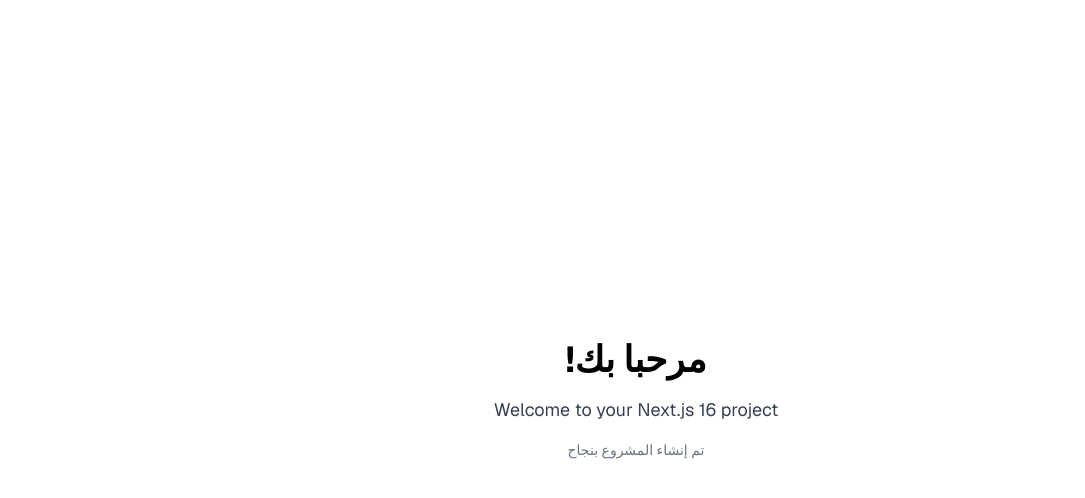
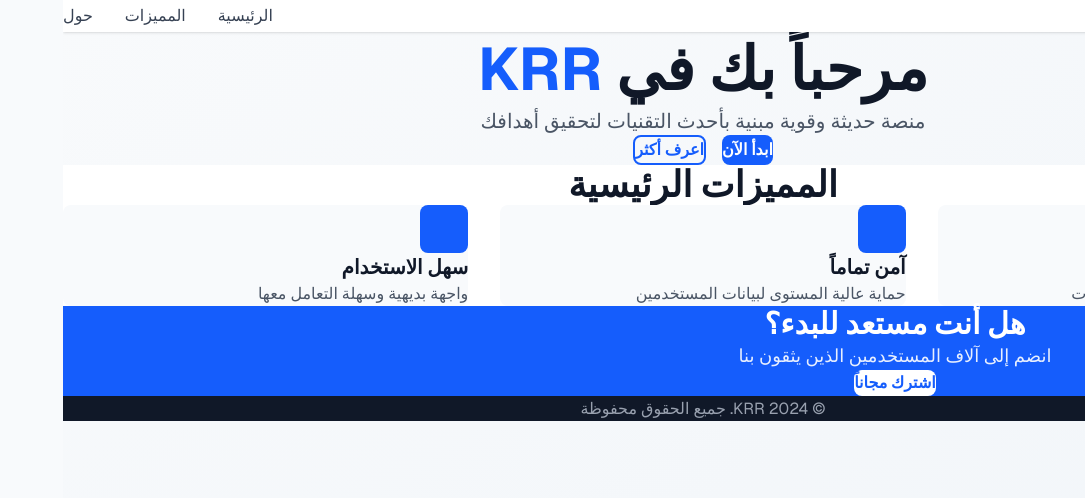
Before and after one commit to badrodzh23-spec/KRR, a Next.js app: page / in a window 1280 px wide. Shown: the top 498 px of the page, without its empty margins (195-1280 px from the left). Built offline with nearby package versions, Linux system fonts and the light colour scheme.

Commit message:
feat: create modern, professional project homepage
Add modern navigation bar, hero section, features cards,
call-to-action section, and professional footer with Arabic support.

```diff
--- a/app/globals.css
+++ b/app/globals.css
@@ -3,18 +3,33 @@
 @theme inline {
   --font-sans: 'Geist', 'Geist Fallback';
   --font-mono: 'Geist Mono', 'Geist Mono Fallback';
+  --color-primary: #2563eb;
   --color-background: #ffffff;
-  --color-foreground: #000000;
+  --color-foreground: #1f2937;
   --color-border: #e5e7eb;
+}
+
+* {
+  margin: 0;
+  padding: 0;
+  box-sizing: border-box;
 }
 
 html {
   -webkit-font-smoothing: antialiased;
   -moz-osx-font-smoothing: grayscale;
+  scroll-behavior: smooth;
 }
 
 body {
-  background-color: white;
-  color: black;
+  background-color: #f8fafc;
+  color: #1f2937;
   font-family: -apple-system, BlinkMacSystemFont, 'Segoe UI', 'Roboto', sans-serif;
+  line-height: 1.6;
 }
+
+@supports (font-variation-settings: normal) {
+  body {
+    font-family: 'Geist', sans-serif;
+  }
+}
--- a/app/page.tsx
+++ b/app/page.tsx
@@ -1,11 +1,75 @@
 export default function Home() {
   return (
-    <main className="flex min-h-screen flex-col items-center justify-center p-24">
-      <div className="text-center space-y-4">
-        <h1 className="text-4xl font-bold">مرحبا بك!</h1>
-        <p className="text-lg text-gray-700">Welcome to your Next.js 16 project</p>
-        <p className="text-sm text-gray-500">تم إنشاء المشروع بنجاح</p>
-      </div>
+    <main className="min-h-screen bg-gradient-to-br from-slate-50 to-slate-100">
+      {/* Navigation */}
+      <nav className="bg-white shadow-sm sticky top-0 z-50">
+        <div className="max-w-7xl mx-auto px-6 py-4 flex items-center justify-between">
+          <div className="text-2xl font-bold text-blue-600">KRR</div>
+          <div className="flex gap-8">
+            <a href="#" className="text-gray-700 hover:text-blue-600 transition">الرئيسية</a>
+            <a href="#" className="text-gray-700 hover:text-blue-600 transition">المميزات</a>
+            <a href="#" className="text-gray-700 hover:text-blue-600 transition">حول</a>
+          </div>
+        </div>
+      </nav>
+
+      {/* Hero Section */}
+      <section className="max-w-7xl mx-auto px-6 py-24 flex flex-col items-center justify-center text-center">
+        <div className="space-y-6 max-w-3xl">
+          <h1 className="text-6xl font-bold text-gray-900 leading-tight">
+            مرحباً بك في <span className="text-blue-600">KRR</span>
+          </h1>
+          <p className="text-xl text-gray-600">
+            منصة حديثة وقوية مبنية بأحدث التقنيات لتحقيق أهدافك
+          </p>
+          <div className="flex gap-4 justify-center pt-4">
+            <button className="bg-blue-600 hover:bg-blue-700 text-white font-semibold py-3 px-8 rounded-lg transition">
+              ابدأ الآن
+            </button>
+            <button className="border-2 border-blue-600 text-blue-600 hover:bg-blue-50 font-semibold py-3 px-8 rounded-lg transition">
+              اعرف أكثر
+            </button>
+          </div>
+        </div>
+      </section>
+
+      {/* Features Section */}
+      <section className="bg-white py-20">
+        <div className="max-w-7xl mx-auto px-6">
+          <h2 className="text-4xl font-bold text-center text-gray-900 mb-16">المميزات الرئيسية</h2>
+          <div className="grid grid-cols-1 md:grid-cols-3 gap-8">
+            {[
+              { title: 'سريع وفعال', description: 'أداء عالي وسرعة فائقة في جميع العمليات' },
+              { title: 'آمن تماماً', description: 'حماية عالية المستوى لبيانات المستخدمين' },
+              { title: 'سهل الاستخدام', description: 'واجهة بديهية وسهلة التعامل معها' },
+            ].map((feature, idx) => (
+              <div key={idx} className="bg-slate-50 p-8 rounded-lg hover:shadow-lg transition">
+                <div className="w-12 h-12 bg-blue-600 rounded-lg mb-4"></div>
+                <h3 className="text-xl font-bold text-gray-900 mb-3">{feature.title}</h3>
+                <p className="text-gray-600">{feature.description}</p>
+              </div>
+            ))}
+          </div>
+        </div>
+      </section>
+
+      {/* CTA Section */}
+      <section className="bg-blue-600 py-16">
+        <div className="max-w-4xl mx-auto px-6 text-center text-white">
+          <h2 className="text-3xl font-bold mb-4">هل أنت مستعد للبدء؟</h2>
+          <p className="text-lg mb-8 opacity-90">انضم إلى آلاف المستخدمين الذين يثقون بنا</p>
+          <button className="bg-white text-blue-600 hover:bg-gray-100 font-semibold py-3 px-8 rounded-lg transition">
+            اشترك مجاناً
+          </button>
+        </div>
+      </section>
+
+      {/* Footer */}
+      <footer className="bg-gray-900 text-gray-400 py-8">
+        <div className="max-w-7xl mx-auto px-6 text-center">
+          <p>© 2024 KRR. جميع الحقوق محفوظة</p>
+        </div>
+      </footer>
     </main>
   )
 }
```
